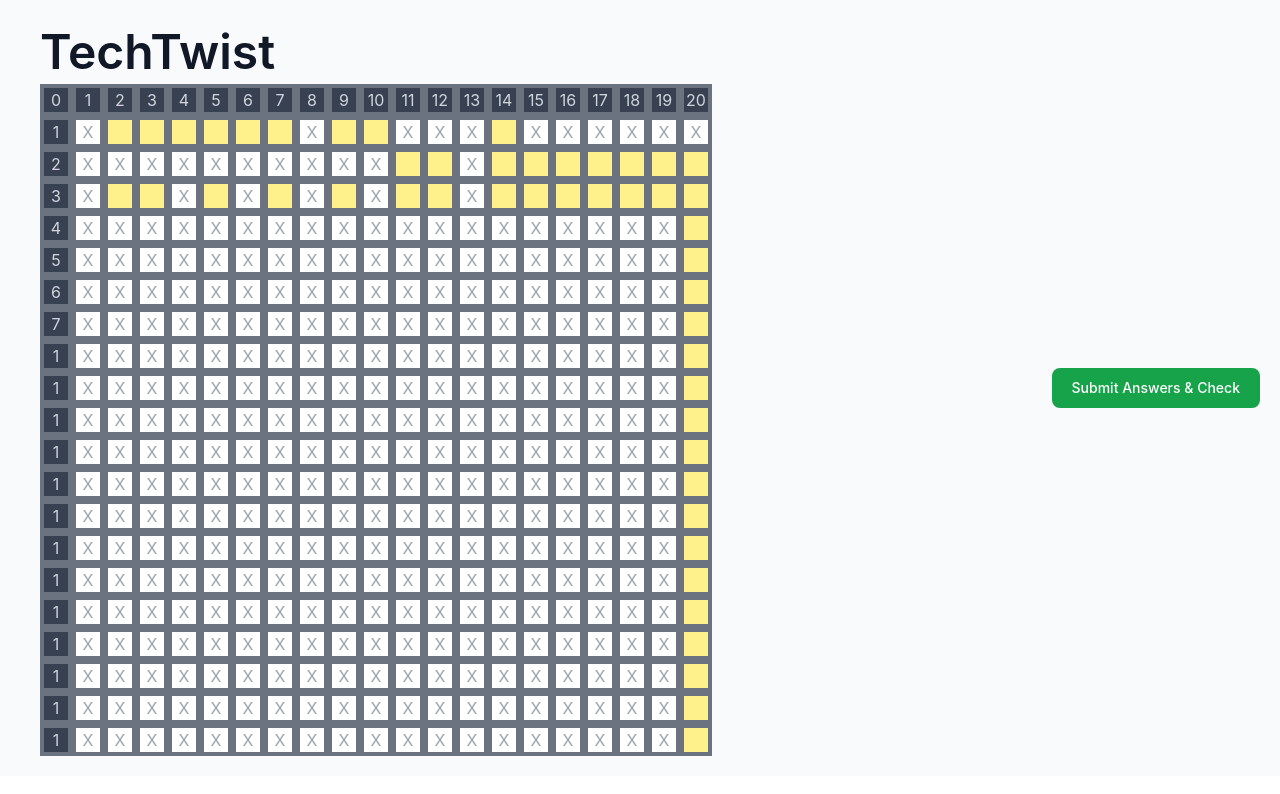
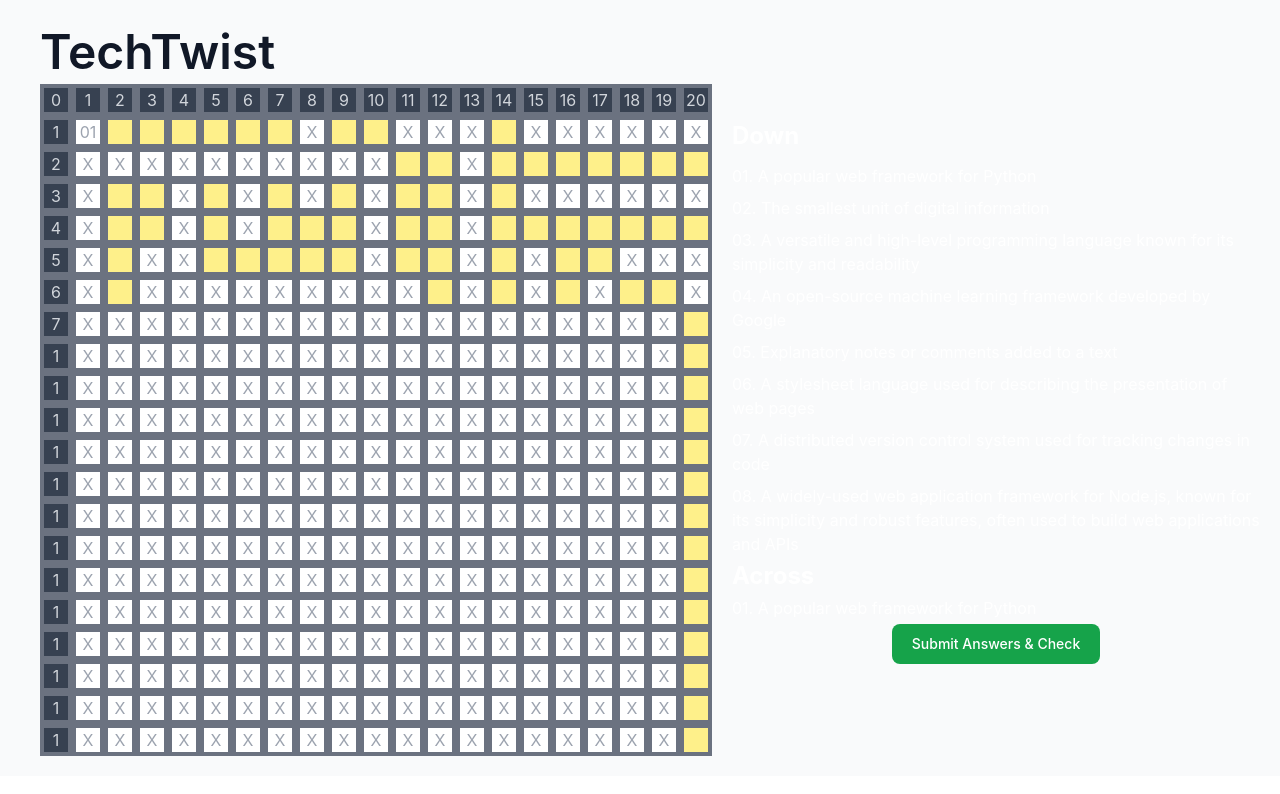
Before and after one commit to siddheshtv/techtwist, a React (Create React App) app in the folder frontend/: page /quiz in a window 1280 px wide. Shown: the top 794 px of the page. Built offline with nearby package versions, Linux system fonts and the light colour scheme.

Commit message:
changes in ui - scroll and questions

```diff
--- a/frontend/src/App.css
+++ b/frontend/src/App.css
@@ -17,3 +17,19 @@
 .mat {
   @apply w-8 h-8 border-4 bg-gray-700 border-gray-500 text-gray-300 uppercase text-center text-base;
 }
+
+::-webkit-scrollbar {
+  width: 10px;
+}
+
+::-webkit-scrollbar-track {
+  background: #777;
+}
+
+::-webkit-scrollbar-thumb {
+  background: #444;
+}
+
+::-webkit-scrollbar-thumb:hover {
+  background: #555;
+}
--- a/frontend/src/components/Quiz.jsx
+++ b/frontend/src/components/Quiz.jsx
@@ -7,7 +7,7 @@ const Quiz = () => {
   ];
 
   return (
-    <section className="bg-gray-50 dark:bg-gray-900 flex justify-between px-5 items-center">
+    <section className="bg-gray-50 dark:bg-gray-900 flex justify-evenly px-5 items-center">
       <div>
         <div className="flex flex-col items-start justify-start p-5 ">
           <div className="py-2 text-5xl font-semibold text-gray-900 dark:text-white">
@@ -22,7 +22,14 @@ const Quiz = () => {
           </div>
           <div className="flex">
             <div className="mat">1</div>
-            <input type="text" maxLength="1" className="qin" placeholder="X" />
+
+            <input
+              type="text"
+              maxLength="1"
+              className="qin"
+              placeholder="01"
+              id="0101"
+            />
             <div className="bl"></div>
             <div className="bl"></div>
             <div className="bl"></div>
@@ -46,7 +53,13 @@ const Quiz = () => {
           </div>
           <div className="flex">
             <div className="mat">2</div>
-            <input type="text" maxLength="1" className="qin" placeholder="X" />
+            <input
+              type="text"
+              maxLength="1"
+              className="qin"
+              placeholder="X"
+              id="0201"
+            />
             <input type="text" maxLength="1" className="qin" placeholder="X" />
             <input type="text" maxLength="1" className="qin" placeholder="X" />
             <input type="text" maxLength="1" className="qin" placeholder="X" />
@@ -69,7 +82,13 @@ const Quiz = () => {
           </div>
           <div className="flex">
             <div className="mat">3</div>
-            <input type="text" maxLength="1" className="qin" placeholder="X" />
+            <input
+              type="text"
+              maxLength="1"
+              className="qin"
+              placeholder="X"
+              id="0301"
+            />
             <div className="bl"></div>
             <div className="bl"></div>
             <input type="text" maxLength="1" className="qin" placeholder="X" />
@@ -77,6 +96,35 @@ const Quiz = () => {
             <input type="text" maxLength="1" className="qin" placeholder="X" />
             <div className="bl"></div>
             <input type="text" maxLength="1" className="qin" placeholder="X" />
+            <div className="bl"></div>
+            <input type="text" maxLength="1" className="qin" placeholder="X" />
+            <div className="bl"></div>
+            <div className="bl"></div>
+            <input type="text" maxLength="1" className="qin" placeholder="X" />
+            <div className="bl"></div>
+            <input type="text" maxLength="1" className="qin" placeholder="X" />
+            <input type="text" maxLength="1" className="qin" placeholder="X" />
+            <input type="text" maxLength="1" className="qin" placeholder="X" />
+            <input type="text" maxLength="1" className="qin" placeholder="X" />
+            <input type="text" maxLength="1" className="qin" placeholder="X" />
+            <input type="text" maxLength="1" className="qin" placeholder="X" />
+          </div>
+          <div className="flex">
+            <div className="mat">4</div>
+            <input
+              type="text"
+              maxLength="1"
+              className="qin"
+              placeholder="X"
+              id="0401"
+            />
+            <div className="bl"></div>
+            <div className="bl"></div>
+            <input type="text" maxLength="1" className="qin" placeholder="X" />
+            <div className="bl"></div>
+            <input type="text" maxLength="1" className="qin" placeholder="X" />
+            <div className="bl"></div>
+            <div className="bl"></div>
             <div className="bl"></div>
             <input type="text" maxLength="1" className="qin" placeholder="X" />
             <div className="bl"></div>
@@ -91,17 +139,44 @@ const Quiz = () => {
             <div className="bl"></div>
           </div>
           <div className="flex">
-            <div className="mat">4</div>
+            <div className="mat">5</div>
+            <input
+              type="text"
+              maxLength="1"
+              className="qin"
+              placeholder="X"
+              id="0501"
+            />
+            <div className="bl"></div>
+            <input type="text" maxLength="1" className="qin" placeholder="X" />
+            <input type="text" maxLength="1" className="qin" placeholder="X" />
+            <div className="bl"></div>
+            <div className="bl"></div>
+            <div className="bl"></div>
+            <div className="bl"></div>
+            <div className="bl"></div>
+            <input type="text" maxLength="1" className="qin" placeholder="X" />
+            <div className="bl"></div>
+            <div className="bl"></div>
+            <input type="text" maxLength="1" className="qin" placeholder="X" />
+            <div className="bl"></div>
+            <input type="text" maxLength="1" className="qin" placeholder="X" />
+            <div className="bl"></div>
+            <div className="bl"></div>
             <input type="text" maxLength="1" className="qin" placeholder="X" />
             <input type="text" maxLength="1" className="qin" placeholder="X" />
             <input type="text" maxLength="1" className="qin" placeholder="X" />
-            <input type="text" maxLength="1" className="qin" placeholder="X" />
-            <input type="text" maxLength="1" className="qin" placeholder="X" />
-            <input type="text" maxLength="1" className="qin" placeholder="X" />
-            <input type="text" maxLength="1" className="qin" placeholder="X" />
-            <input type="text" maxLength="1" className="qin" placeholder="X" />
-            <input type="text" maxLength="1" className="qin" placeholder="X" />
-            <input type="text" maxLength="1" className="qin" placeholder="X" />
+          </div>
+          <div className="flex">
+            <div className="mat">6</div>
+            <input
+              type="text"
+              maxLength="1"
+              className="qin"
+              placeholder="X"
+              id="0601"
+            />
+            <div className="bl"></div>
             <input type="text" maxLength="1" className="qin" placeholder="X" />
             <input type="text" maxLength="1" className="qin" placeholder="X" />
             <input type="text" maxLength="1" className="qin" placeholder="X" />
@@ -112,52 +187,14 @@ const Quiz = () => {
             <input type="text" maxLength="1" className="qin" placeholder="X" />
             <input type="text" maxLength="1" className="qin" placeholder="X" />
             <div className="bl"></div>
-          </div>
-          <div className="flex">
-            <div className="mat">5</div>
-            <input type="text" maxLength="1" className="qin" placeholder="X" />
-            <input type="text" maxLength="1" className="qin" placeholder="X" />
-            <input type="text" maxLength="1" className="qin" placeholder="X" />
-            <input type="text" maxLength="1" className="qin" placeholder="X" />
-            <input type="text" maxLength="1" className="qin" placeholder="X" />
-            <input type="text" maxLength="1" className="qin" placeholder="X" />
-            <input type="text" maxLength="1" className="qin" placeholder="X" />
-            <input type="text" maxLength="1" className="qin" placeholder="X" />
-            <input type="text" maxLength="1" className="qin" placeholder="X" />
-            <input type="text" maxLength="1" className="qin" placeholder="X" />
-            <input type="text" maxLength="1" className="qin" placeholder="X" />
-            <input type="text" maxLength="1" className="qin" placeholder="X" />
-            <input type="text" maxLength="1" className="qin" placeholder="X" />
-            <input type="text" maxLength="1" className="qin" placeholder="X" />
-            <input type="text" maxLength="1" className="qin" placeholder="X" />
-            <input type="text" maxLength="1" className="qin" placeholder="X" />
-            <input type="text" maxLength="1" className="qin" placeholder="X" />
-            <input type="text" maxLength="1" className="qin" placeholder="X" />
             <input type="text" maxLength="1" className="qin" placeholder="X" />
             <div className="bl"></div>
-          </div>
-          <div className="flex">
-            <div className="mat">6</div>
-            <input type="text" maxLength="1" className="qin" placeholder="X" />
-            <input type="text" maxLength="1" className="qin" placeholder="X" />
-            <input type="text" maxLength="1" className="qin" placeholder="X" />
-            <input type="text" maxLength="1" className="qin" placeholder="X" />
-            <input type="text" maxLength="1" className="qin" placeholder="X" />
-            <input type="text" maxLength="1" className="qin" placeholder="X" />
-            <input type="text" maxLength="1" className="qin" placeholder="X" />
-            <input type="text" maxLength="1" className="qin" placeholder="X" />
-            <input type="text" maxLength="1" className="qin" placeholder="X" />
-            <input type="text" maxLength="1" className="qin" placeholder="X" />
-            <input type="text" maxLength="1" className="qin" placeholder="X" />
-            <input type="text" maxLength="1" className="qin" placeholder="X" />
-            <input type="text" maxLength="1" className="qin" placeholder="X" />
-            <input type="text" maxLength="1" className="qin" placeholder="X" />
-            <input type="text" maxLength="1" className="qin" placeholder="X" />
-            <input type="text" maxLength="1" className="qin" placeholder="X" />
-            <input type="text" maxLength="1" className="qin" placeholder="X" />
-            <input type="text" maxLength="1" className="qin" placeholder="X" />
             <input type="text" maxLength="1" className="qin" placeholder="X" />
             <div className="bl"></div>
+            <input type="text" maxLength="1" className="qin" placeholder="X" />
+            <div className="bl"></div>
+            <div className="bl"></div>
+            <input type="text" maxLength="1" className="qin" placeholder="X" />
           </div>
           <div className="flex">
             <div className="mat">7</div>
@@ -483,7 +520,75 @@ const Quiz = () => {
           </div>
         </div>
       </div>
-      <div>
+      <div className="flex flex-col ">
+        <div className="max-w-2xl">
+          <div className="overflow-y-auto max-h-[512px]">
+            {" "}
+            {/* max-h-80 sets a max height for the scrollable box */}
+            <h1 className="text-2xl font-bold text-white py-2">Down</h1>
+            <h1 className="text-base text-white py-1">
+              01. A popular web framework for Python
+            </h1>
+            <h1 className="text-base text-white py-1">
+              02. The smallest unit of digital information
+            </h1>
+            <h1 className="text-base text-white py-1">
+              03. A versatile and high-level programming language known for its
+              simplicity and readability
+            </h1>
+            <h1 className="text-base text-white py-1">
+              04. An open-source machine learning framework developed by Google
+            </h1>
+            <h1 className="text-base text-white py-1">
+              05. Explanatory notes or comments added to a text
+            </h1>
+            <h1 className="text-base text-white py-1">
+              06. A stylesheet language used for describing the presentation of
+              web pages
+            </h1>
+            <h1 className="text-base text-white py-1">
+              07. A distributed version control system used for tracking changes
+              in code
+            </h1>
+            <h1 className="text-base text-white py-1">
+              08. A widely-used web application framework for Node.js, known for
+              its simplicity and robust features, often used to build web
+              applications and APIs
+            </h1>
+            <h1 className="text-2xl font-bold text-white">Across</h1>
+            <h1 className="text-base text-white py-1">
+              01. A popular web framework for Python
+            </h1>
+            <h1 className="text-base text-white py-1">
+              02. The smallest unit of digital information
+            </h1>
+            <h1 className="text-base text-white py-1">
+              03. A versatile and high-level programming language known for its
+              simplicity and readability
+            </h1>
+            <h1 className="text-base text-white py-1">
+              04. An open-source machine learning framework developed by Google
+            </h1>
+            <h1 className="text-base text-white py-1">
+              05. Explanatory notes or comments added to a text
+            </h1>
+            <h1 className="text-base text-white py-1">
+              06. A stylesheet language used for describing the presentation of
+              web pages
+            </h1>
+            <h1 className="text-base text-white py-1">
+              07. A distributed version control system used for tracking changes
+              in code
+            </h1>
+            <h1 className="text-base text-white py-1">
+              08. A widely-used web application framework for Node.js, known for
+              its simplicity and robust features, often used to build web
+              applications and APIs
+            </h1>
+          </div>
+        </div>
+
+        <div className="mx-auto max-w-md">
           <button
             type="submit"
             class="w-full text-white bg-green-600 hover:bg-green-700 focus:ring-4 focus:outline-none focus:ring-green-300 font-medium rounded-lg text-sm px-5 py-2.5 text-center dark:bg-green-600 dark:hover:bg-green-700 dark:focus:ring-green-800"
@@ -491,6 +596,7 @@ const Quiz = () => {
             Submit Answers & Check
           </button>
         </div>
+      </div>
     </section>
   );
 };
```
Lines whose indentation alone changed are shown as unchanged.
